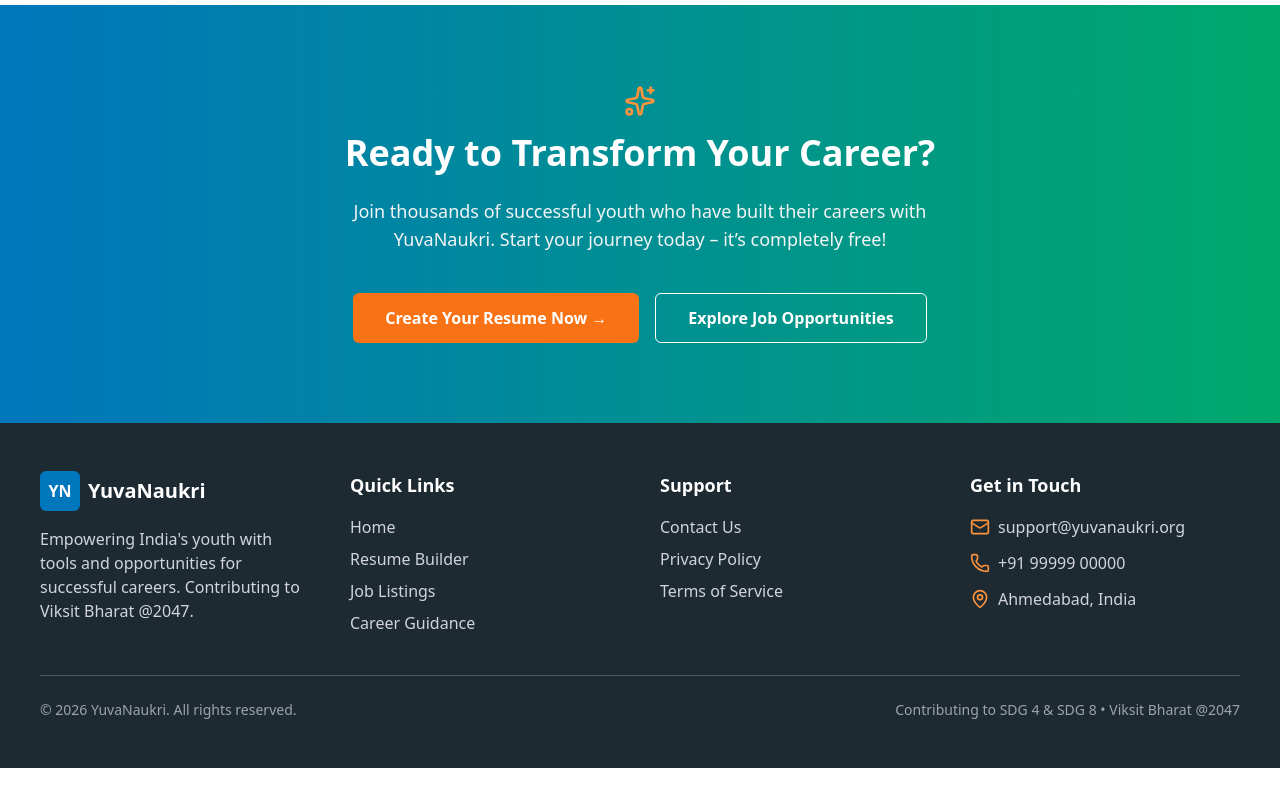
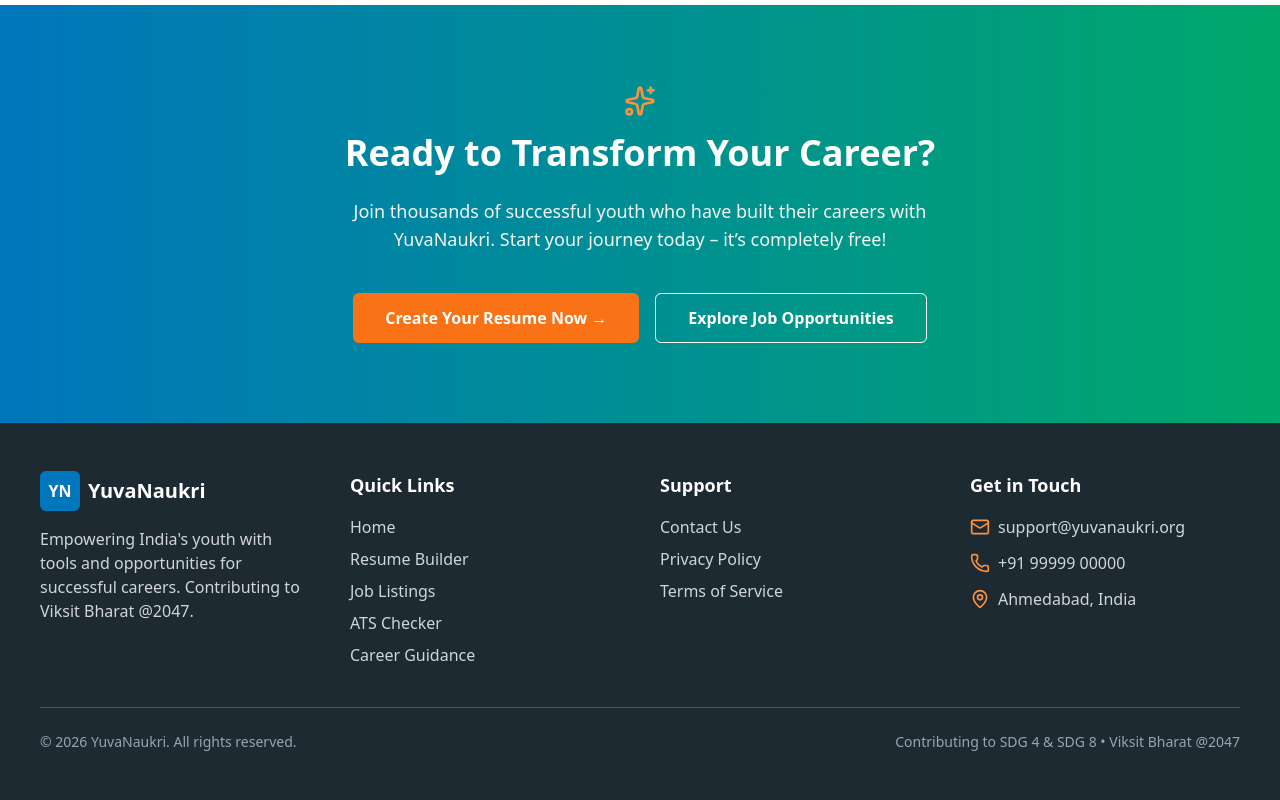
Before and after one commit to talhaaa16/resume-builder, a React (Create React App) app in the folder frontend/: page / in a window 1280 px wide. Shown: the part 2447-3247 px from the top of the page. Before the commit the page ends 3215 px from the top, so only its background shows below. Built offline with nearby package versions, Linux system fonts and the light colour scheme; a web font is replaced by a local one.

Commit message:
add gsap and change footer

```diff
--- a/frontend/package.json
+++ b/frontend/package.json
@@ -11,6 +11,7 @@
     "ajv-keywords": "^3.5.2",
     "axios": "^1.11.0",
     "framer-motion": "^12.23.12",
+    "gsap": "^3.15.0",
     "html2canvas": "^1.4.1",
     "jspdf": "^3.0.1",
     "lucide-react": "^0.540.0",
--- a/frontend/src/App.jsx
+++ b/frontend/src/App.jsx
@@ -11,6 +11,7 @@ import Contact from "./pages/contact";
 import Privacy from "./pages/privacy";
 import Terms from "./pages/terms";
 import ATSChecker from "./pages/ATSChecker";
+import NotFound from "./pages/NotFound";
 
 import { ToastProvider } from "./context/ToastContext";
 
@@ -38,6 +39,8 @@ function App() {
                 </PrivateRoute>
               }
             />
+            {/* Catch-all route for 404 Not Found */}
+            <Route path="*" element={<NotFound />} />
           </Routes>
         </main>
       </div>
--- a/frontend/src/components/Footer.jsx
+++ b/frontend/src/components/Footer.jsx
@@ -25,6 +25,7 @@ export default function Footer() {
             <li><Link to="/" className="hover:text-white">Home</Link></li>
             <li><Link to="/resume-builder" className="hover:text-white">Resume Builder</Link></li>
             <li><Link to="/jobs" className="hover:text-white">Job Listings</Link></li>
+            <li><Link to="/ats-checker" className="hover:text-white">ATS Checker</Link></li>
             <li><Link to="/carrier" className="hover:text-white">Career Guidance</Link></li>
           </ul>
         </div>
```
Also changed, not shown: 1 other file (tests, documents, lock files or other folders).
